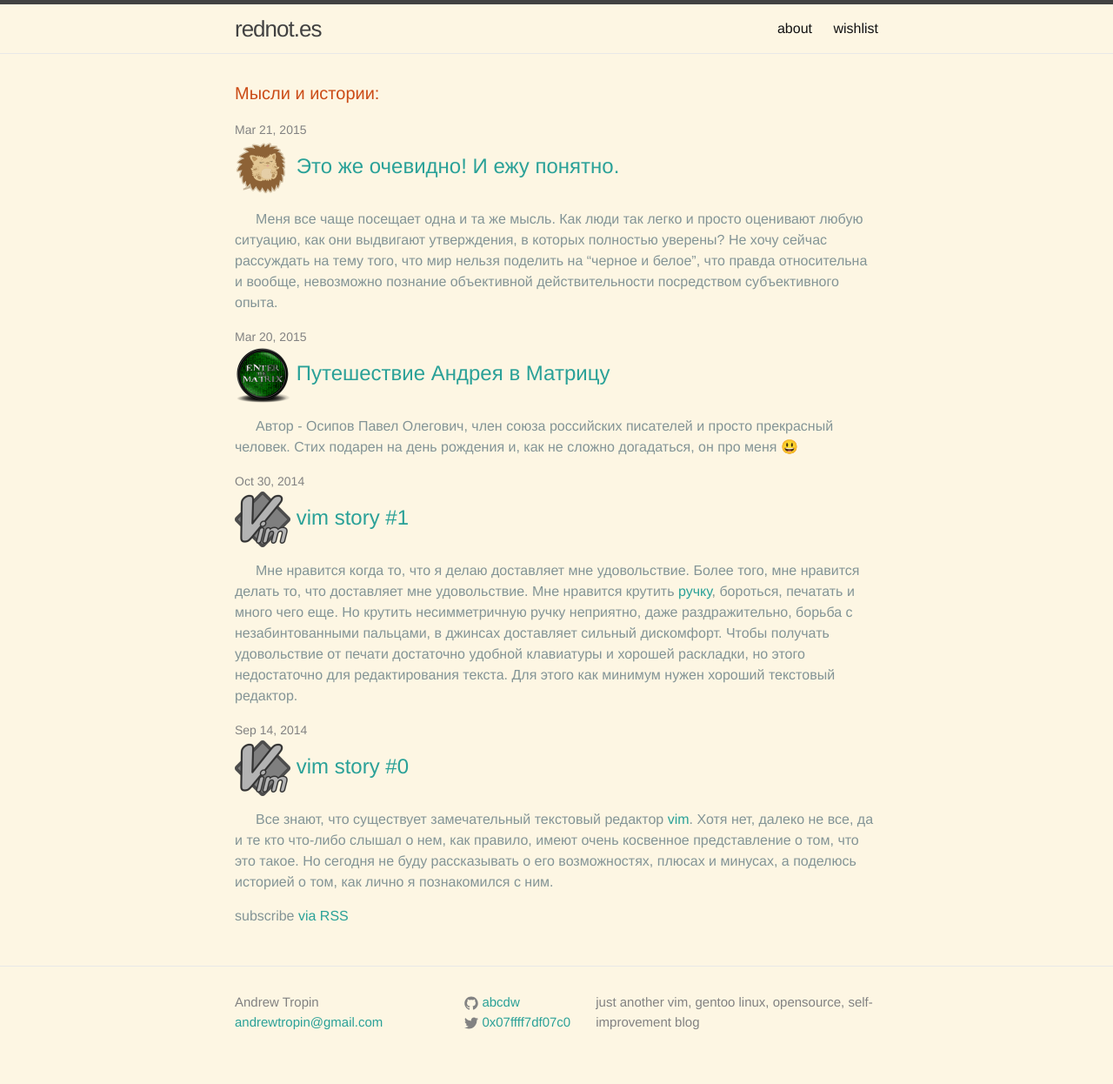
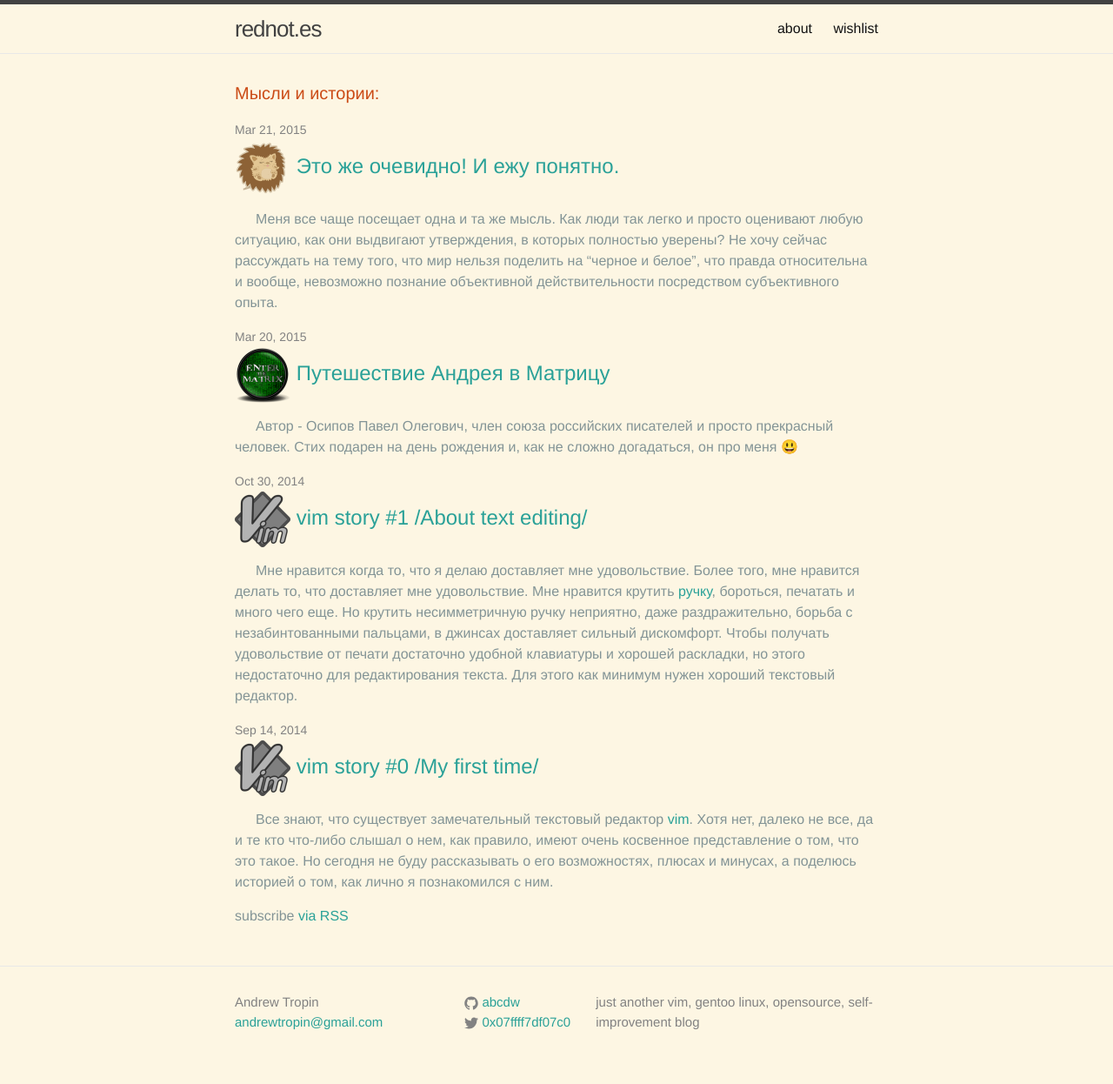
Before and after one commit to rednotes/rednotes.github.io, a Jekyll site: the page built from index.html, in a window 1280 px wide. Shown: the whole page at 87% size. Built offline with Jekyll 4.4.1, drawn with Linux system fonts in a browser that asks for light colours; emoji names are drawn with the system emoji font; Markdown is read by kramdown in place of the engine named in the settings; comment, search, counter and statistics services are not loaded.

Commit message:
Change title

```diff
--- a/_posts/2014-09-14-vim-story-0.markdown
+++ b/_posts/2014-09-14-vim-story-0.markdown
@@ -1,6 +1,6 @@
 ---
 layout: post
-title: "vim story #0"
+title: "vim story #0 /My first time/"
 permalink: story/vim/0
 image: /downloads/icons/vim.png
 tags: vim, linux, life
--- a/_posts/2014-10-30-vim-story-1.markdown
+++ b/_posts/2014-10-30-vim-story-1.markdown
@@ -1,6 +1,6 @@
 ---
 layout: post
-title: "vim story #1"
+title: "vim story #1 /About text editing/"
 permalink: story/vim/1
 image: /downloads/icons/vim.png
 tags: vim, linux, emacs, dvorak
```
